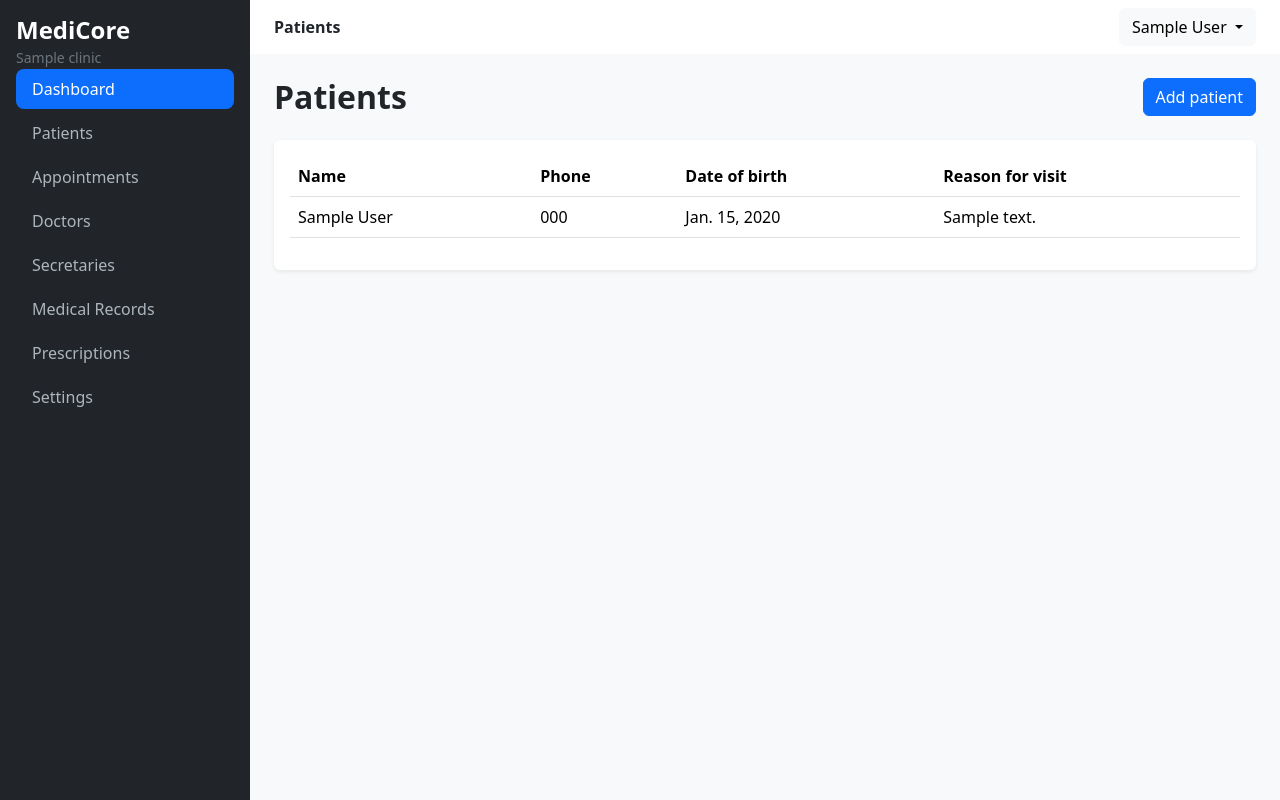
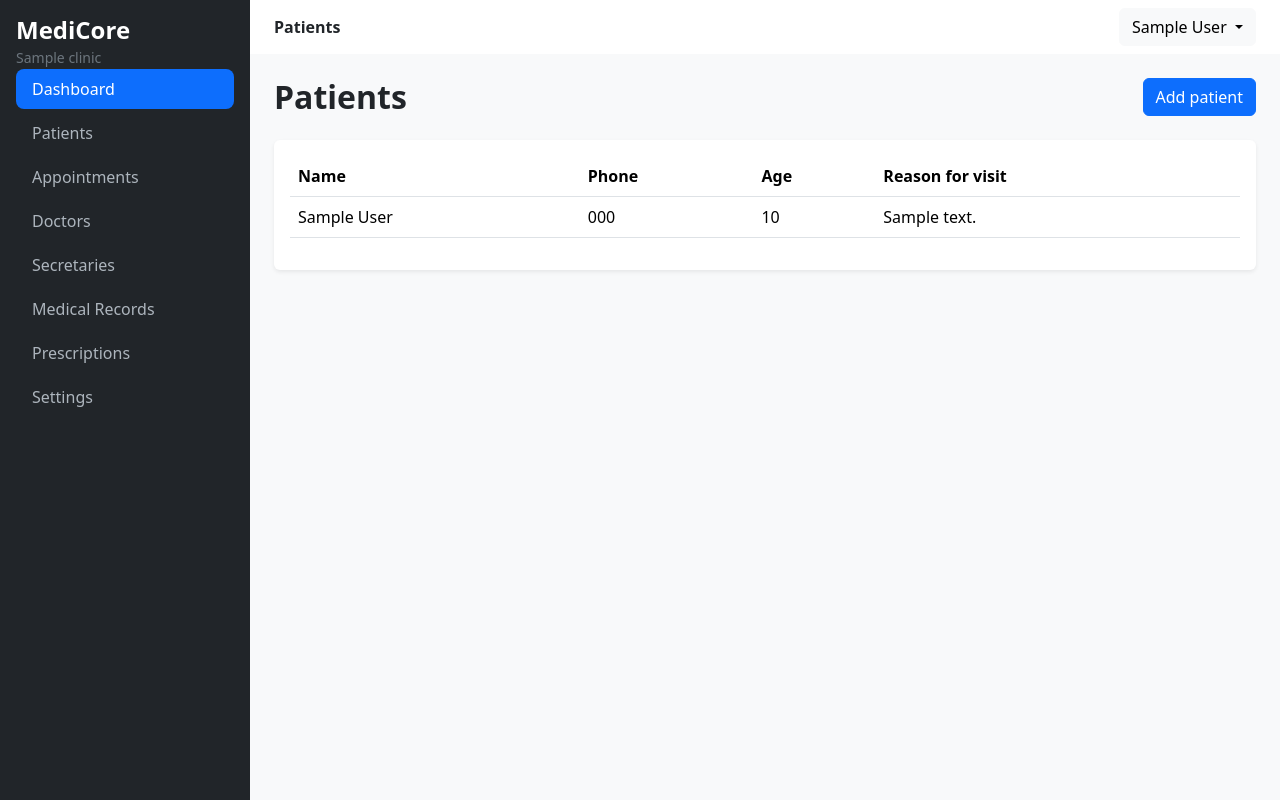
Before and after one commit to RaoufHamaissia/clinic-saas, a Django app: page /patients/ in a window 1280 px wide. Run offline with Django 5.2, Linux system fonts and the light colour scheme; a user stored in the database is signed in; tables that the repository leaves empty hold one stand-in row (values such as "Sample post").

Commit message:
updated all the templates contains patient age

```diff
--- a/patients/templates/patients/list.html
+++ b/patients/templates/patients/list.html
@@ -24,7 +24,7 @@
                         <tr>
                             <th>Name</th>
                             <th>Phone</th>
-                            <th>Date of birth</th>
+                            <th>Age</th>
                             <th>Reason for visit</th>
                         </tr>
                     </thead>
@@ -33,7 +33,7 @@
                             <tr>
                                 <td>{{ patient.first_name }} {{ patient.last_name }}</td>
                                 <td>{{ patient.phone|default:"-" }}</td>
-                                <td>{{ patient.date_of_birth|default:"-" }}</td>
+                                <td>{{ patient.age|default:"-" }}</td>
                                 <td>{{ patient.reason_for_visit|default:"-" }}</td>
                             </tr>
                         {% endfor %}
--- a/records/templates/records/prescription_pdf.html
+++ b/records/templates/records/prescription_pdf.html
@@ -37,8 +37,8 @@
     <div class="meta">
         <div>
             <strong>Patient:</strong> {{ prescription.patient }}<br>
-            {% if prescription.patient.date_of_birth %}
-                <strong>DOB:</strong> {{ prescription.patient.date_of_birth }}<br>
+            {% if prescription.patient.age %}
+                <strong>Age:</strong> {{ prescription.patient.age }}<br>
             {% endif %}
         </div>
         <div>
```
Also changed, not shown: patients/templates/patients/add.html (+8 -0 lines).
